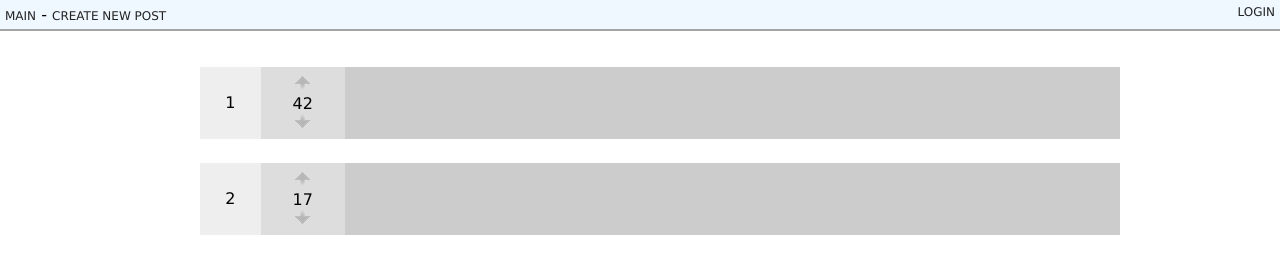
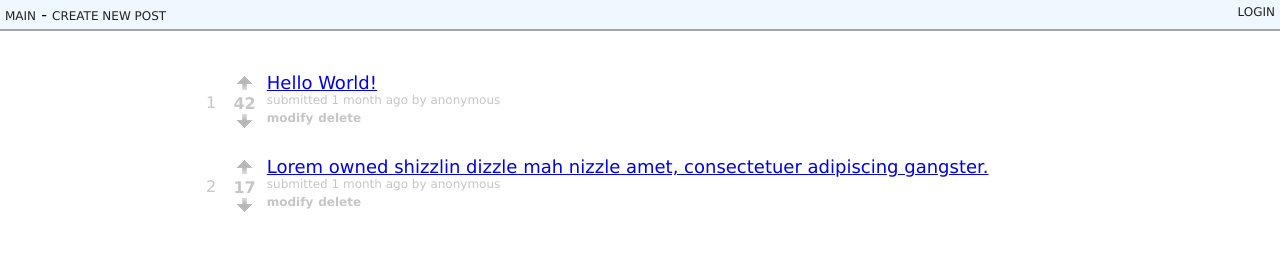
Before and after one commit to balintvecsey/redditfrontend, a plain HTML site: page index.html in a window 1280 px wide. Drawn offline with Linux system fonts and the light colour scheme.

Commit message:
add template for content container

```diff
--- a/index.html
+++ b/index.html
@@ -28,6 +28,10 @@
               </div>
             </div>
             <div class="content container">
+              <a href="#">Hello World!</a>
+              <p>submitted 1 month ago by anonymous</p>
+              <p class="modify">modify</a>
+              <p class="delete">delete</span>
             </div>
           </li>
           <li>
@@ -43,6 +47,10 @@
               </div>
             </div>
             <div class="content container">
+              <a href="#">Lorem owned shizzlin dizzle mah nizzle amet, consectetuer adipiscing gangster.</a>
+              <p>submitted 1 month ago by anonymous</p>
+              <p class="modify">modify</a>
+              <p class="delete">delete</span>
             </div>
           </li>
         </ol>
--- a/style.css
+++ b/style.css
@@ -38,30 +38,30 @@ header a:hover {
 ol {
   counter-reset: custom;
   list-style-type: none;
+  color: #C6C6C6;
 }
 
 ol li:before {
-  width: 72px;
+  width: 24px;
   height: 100%;
   line-height: 72px;
   text-align: center;
   content: counter(custom) " ";
   counter-increment: custom;
-  background: #eee;
 }
 
 li {
   height: 72px;
   width: 100%;
-  margin-bottom: 24px;
+  margin-bottom: 12px;
   display: flex;
   flex-flow: row nowrap;
 }
 
 .vote {
-  width: 100px;
+  width: 48px;
   height: 100%;
-  background: #ddd;
+  font-weight: bold;
   display: flex;
   flex-flow: column nowrap;
   align-items: center;
@@ -70,6 +70,19 @@ li {
 
 .content {
   width: 100%;
-  height: 100%;
-  background: #ccc;
+  padding: 5px 0;
 }
+
+.content a {
+  font-size: 18px;
+}
+
+.content p {
+  font-size: 12px;
+}
+
+.modify, .delete {
+  margin-right: 5px;
+  font-weight: bold;
+  display: inline-block;
+}
```
